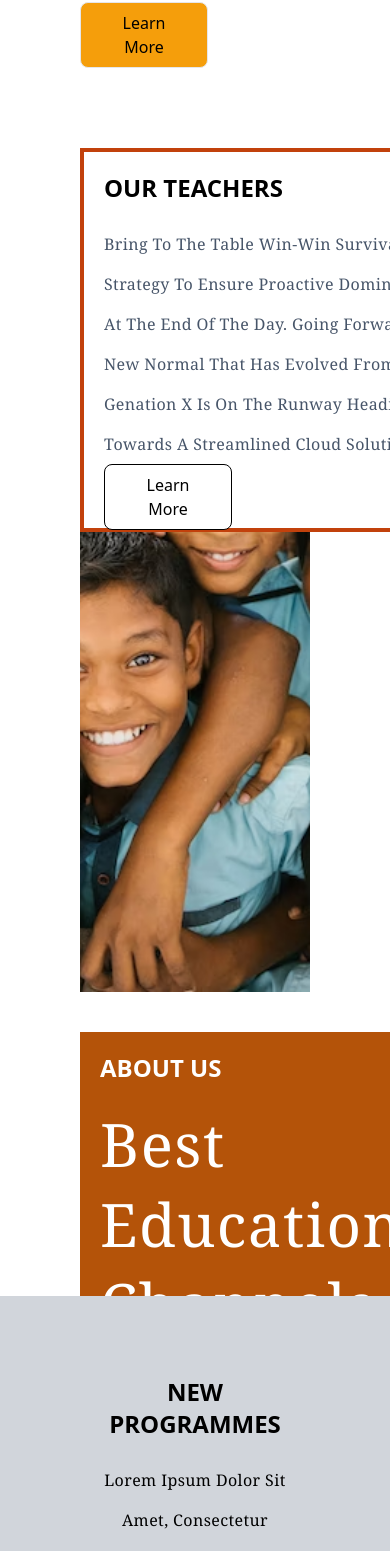
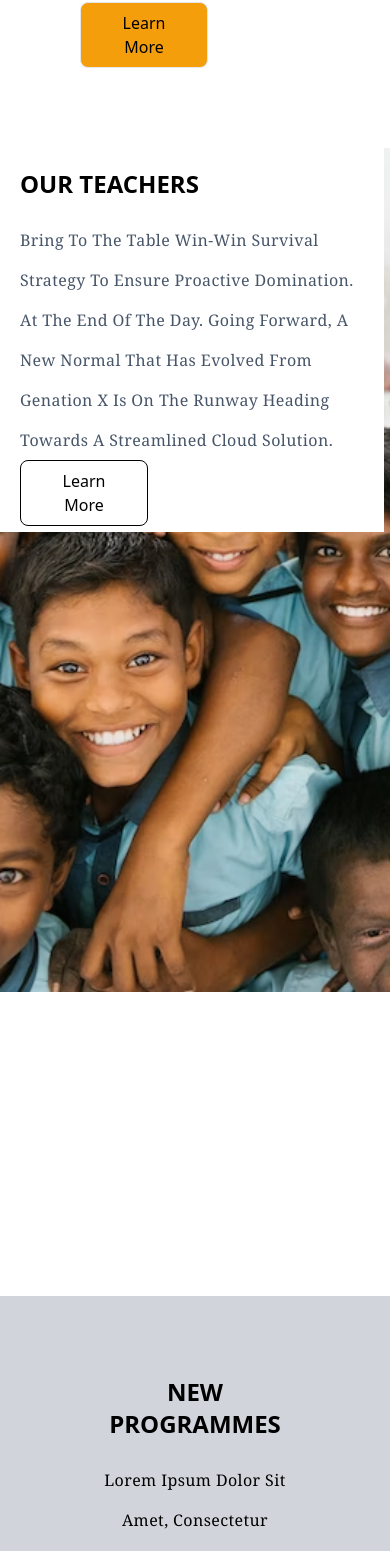
Before and after one commit to yafet-123/Sample_education_sample3_frontend, a Next.js app: page / in a window 390 px wide. Shown: the part 4158-5709 px from the top of the page. Built offline with nearby package versions, Linux system fonts and the light colour scheme.

Commit message:
making mobile responsive

```diff
--- a/components/MissionOne.js
+++ b/components/MissionOne.js
@@ -26,10 +26,10 @@ export function MissionOne() {
         </div>
       </div>
 
-      <div className="mt-20 h-screen mb-56">
+      <div className="mt-20 h-screen mb-56 -mx-20 lg:mx-0">
         <div className="w-full lg:w-[55rem] h-full lg:h-[45rem] bg-transparent lg:bg-amber-500 float-none lg:float-right ">
           <div className="missionone-background w-full lg:w-[80rem] h-full lg:h-[45rem] lg:mt-28 lg:-mx-[30rem] lg:relative ">
-            <div className="p-5 lg:p-10 bg-white w-96 lg:w-[30rem] h-96 lg:absolute lg:left-24 lg:top-3/4 mb-10 border-4 border-orange-700">
+            <div className="p-5 lg:p-10 bg-white w-96 lg:w-[30rem] h-96 lg:absolute lg:left-24 lg:top-3/4 mb-10 border-0 lg:border-4 lg:border-orange-700">
               <h1 className="text-2xl font-bold uppercase text-left mb-5">
                 Our Teachers
               </h1>
@@ -44,7 +44,7 @@ export function MissionOne() {
               </button>
             </div>
           </div>
-          <div className="p-5 lg:p-10 w-96 lg:w-[30rem] h-96 mt-10 bg-amber-700 lg:float-right">
+          <div className="hidden lg:block p-5 lg:p-10 w-96 lg:w-[30rem] h-96 mt-10 bg-amber-700 lg:float-right">
             <h1 className="text-2xl font-bold uppercase text-left mb-5 text-white">
               About us
             </h1>
```
